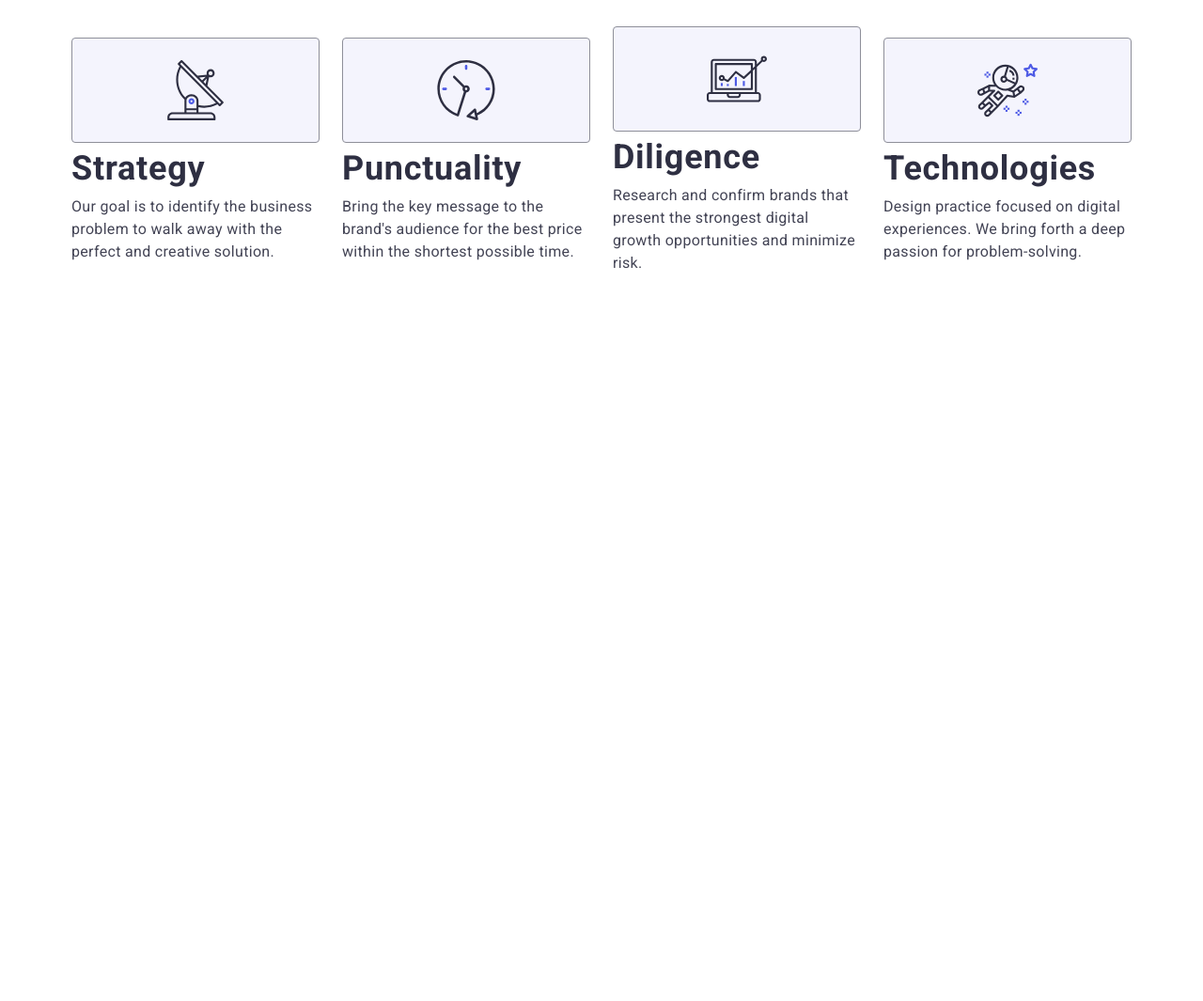
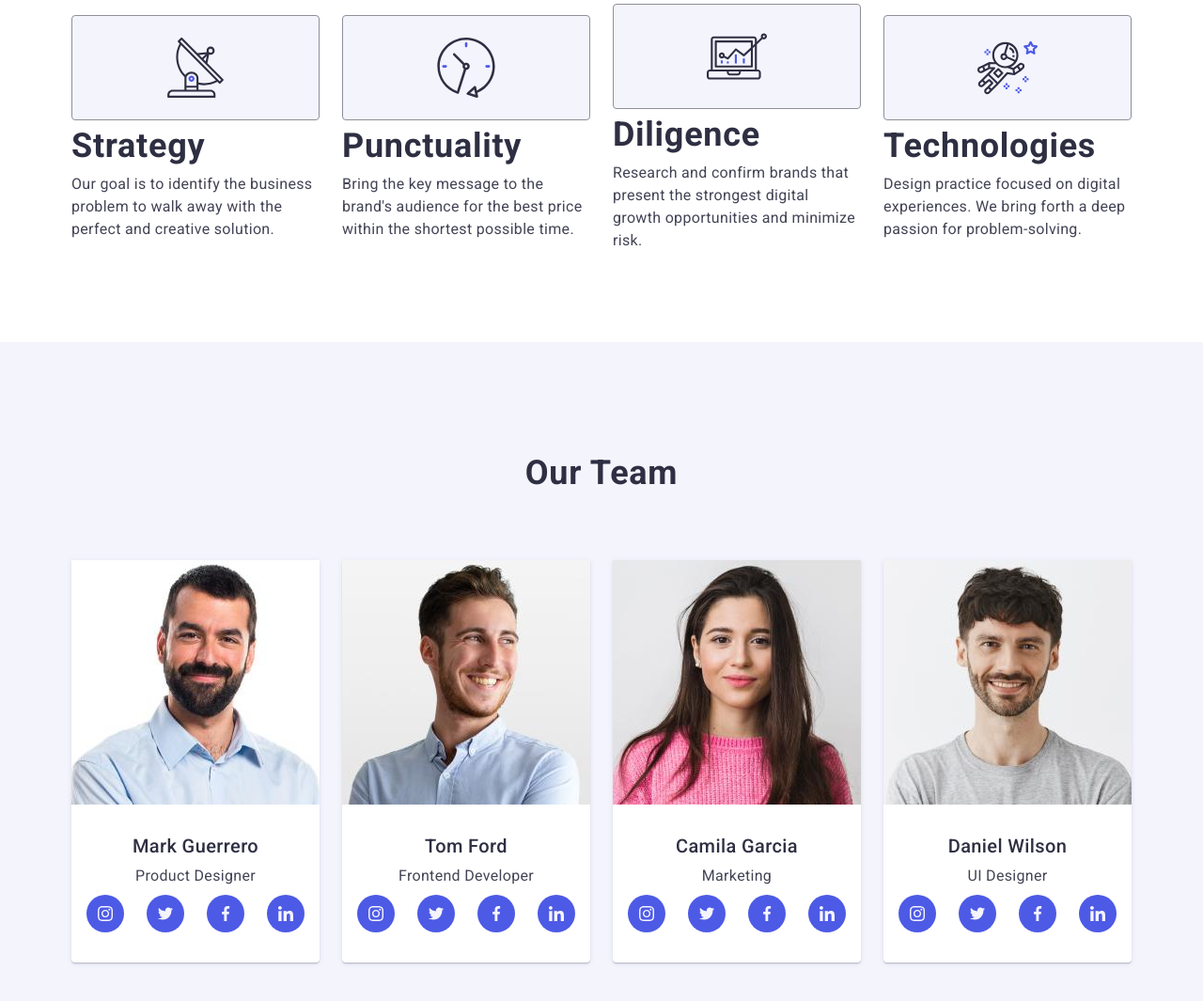
Before and after one commit to MaksymSobotiuk/goit-markup-hw-06, a plain HTML site: page index.html in a window 1280 px wide. Shown: the part 753-1818 px from the top of the page at 94% size. Before the commit the page ends 1165 px from the top, so only its background shows below. Drawn offline with nearby package versions, Linux system fonts and the light colour scheme.

Commit message:
atapted team section

```diff
--- a/css/styles.css
+++ b/css/styles.css
@@ -51,10 +51,7 @@ body {
 
 
 
-.section-paddings {
-    padding-top: 120px;
-    padding-bottom: 120px;
-}
+
 
 .visually-hidden {
     position: absolute;
@@ -336,7 +333,12 @@ screen and (min-device-pixel-ratio: 2) {
 /*/mobile-hero-styles */
 
 
-/* Mobile-featires-styles */
+/* Mobile-features-styles */
+.features-section {
+    padding-top: 96px;
+    padding-bottom: 96px;
+}
+
 .features-icone-container {
     display: none;
 }
@@ -369,7 +371,111 @@ screen and (min-device-pixel-ratio: 2) {
     letter-spacing: 0.02em;
 }
 
-/* /Mobile-featires-styles */
+/* /Mobile-features-styles */
+
+/* Mobile-Team-styles */
+
+.team-list {
+    display: flex;
+    flex-wrap: wrap;
+    flex-direction: column;
+    align-items: center;
+    justify-content: center;
+    gap: 72px;
+}
+
+
+.team-section {
+    background-color: #F4F4FD;
+    padding-top: 96px;
+    padding-bottom: 96px;
+}
+
+.team-main-title {
+    text-align: center;
+    font-size: 36px;
+    font-weight: 700;
+    line-height: 1.11;
+    letter-spacing: 0.02em;
+    text-transform: capitalize;
+    color: #2E2F42;
+    margin-bottom: 72px;
+}
+
+.team-item {
+    background-color: #FFFFFF;
+    width: 264px;
+    height: 428px;
+    border-radius: 0px 0px 4px 4px;
+    box-shadow: 0px 1px 6px rgba(46, 47, 66, 0.08),
+        0px 1px 1px rgba(46, 47, 66, 0.16),
+        0px 2px 1px rgba(46, 47, 66, 0.08);
+}
+
+.team-container {
+    padding-top: 32px;
+    padding-bottom: 32px;
+}
+
+.team-title {
+    text-align: center;
+    font-size: 20px;
+    font-weight: 500;
+    line-height: 1.2;
+    letter-spacing: 0.02em;
+    color: #2E2F42;
+    margin-bottom: 8px;
+}
+
+.team-text {
+    text-align: center;
+    font-size: 16px;
+    line-height: 1.5;
+    margin-bottom: 8px;
+}
+
+.team-icons-list {
+    display: flex;
+    justify-content: center;
+    gap: 24px;
+}
+
+.team-icons-list-item {
+    width: 40px;
+    height: 40px;
+}
+
+.team-icons-link {
+    width: 100%;
+    height: 100%;
+    background-color: #4d5ae5;
+    border-radius: 50%;
+    display: flex;
+    align-items: center;
+    justify-content: center;
+    transition: background-color 250ms cubic-bezier(0.4, 0, 0.2, 1);
+}
+
+
+
+.team-icons-link:hover,
+.team-icons-link:focus {
+    background-color: #404bbf;
+}
+
+.team-icon {
+    fill: #f4f4fd;
+}
+
+
+
+
+
+
+/* /Mobile-Team-styles */
+
+
+
 
 /* /Mobile-styles */
 
@@ -507,13 +613,9 @@ screen and (min-device-pixel-ratio: 2) {
 
     /* /Hero-tablet-styles */
 
-    /* Tablet-featires-styles */
-    /* .features-list {
-        max-width: 736px;
-    } */
+    /* Tablet-features-styles */
 
     .features-list {
-        display: flex;
         flex-wrap: wrap;
         flex-direction: row;
         column-gap: 24px;
@@ -521,14 +623,27 @@ screen and (min-device-pixel-ratio: 2) {
     }
 
     .features-item {
-        flex: 0 0 calc((100% - 24px) / 2);
+        width: calc((100% - 24px) / 2);
     }
 
     .features-title {
         text-align: left;
     }
 
-    /* /Tablet-featires-styles */
+    /* /Tablet-features-styles */
+
+    /* Tablet-team-styles */
+
+    .team-list {
+        flex-direction: row;
+        column-gap: 24px;
+        row-gap: 64px;
+    }
+
+
+
+
+    /* /Tablet-team-styles */
 }
 
 
@@ -575,7 +690,7 @@ screen and (min-device-pixel-ratio: 2) {
     /* /Hero-Desctop-styles */
 
 
-    /* Desctop-featires-styles */
+    /* Desctop-features-styles */
 
     .features-icone-container {
         display: block;
@@ -594,22 +709,31 @@ screen and (min-device-pixel-ratio: 2) {
     }
 
     .features-list {
-        display: flex;
         flex-wrap: wrap;
         flex-direction: row;
-        column-gap: 24px;
     }
 
     .features-item {
         width: calc((100% - 72px) / 4);
-        flex: none;
     }
 
     .features-text {
         font-weight: 400;
     }
 
-    /* /Desctop-featires-styles */
+    /* /Desctop-features-styles */
+
+
+
+    /* Desctop-team-styles */
+
+    .team-section {
+        padding-top: 120px;
+        padding-bottom: 120px;
+    }
+
+
+    /* /Desctop-team-styles */
 }
 
 /* /Desctop-styles */
--- a/index.html
+++ b/index.html
@@ -70,7 +70,7 @@
         </div>
       </section>
       <!-- Features Section -->
-      <section class="features-section section-paddings">
+      <section class="features-section">
         <div class="container">
           <h2 class="visually-hidden">Our Features</h2>
           <ul class="features-list list">
@@ -126,12 +126,13 @@
         </div>
       </section>
       <!-- Team Section -->
-      <!-- <section class="team-section section-paddings">
+      <section class="team-section">
         <div class="container">
           <h2 class="team-main-title">Our Team</h2>
           <ul class="team-list list">
             <li class="team-item">
               <img
+                srcset="./images/team/mark@2x.jpg 2x"
                 src="./images/team/mark.jpg"
                 alt="Man"
                 width="264"
@@ -175,6 +176,7 @@
             </li>
             <li class="team-item">
               <img
+                srcset="./images/team/tom@2x.jpg 2x"
                 src="./images/team/tom.jpg"
                 alt="Man"
                 width="264"
@@ -218,6 +220,7 @@
             </li>
             <li class="team-item">
               <img
+                srcset="./images/team/camila@2x.jpg 2x"
                 src="./images/team/camila.jpg"
                 alt="Women"
                 width="264"
@@ -261,6 +264,7 @@
             </li>
             <li class="team-item">
               <img
+                srcset="./images/team/daniel@2x.jpg 2x"
                 src="./images/team/daniel.jpg"
                 alt="Man"
                 width="264"
@@ -304,9 +308,9 @@
             </li>
           </ul>
         </div>
-      </section> -->
+      </section>
       <!-- Portfolio  -->
-      <!-- <section class="portfolio-section section-paddings">
+      <!-- <section class="portfolio-section">
         <div class="container">
           <h2 class="portfolio-main-title" id="portfolio">Our Portfolio</h2>
           <ul class="portfolio-list list">
```
Also changed, not shown: images/team/camila@2x.jpg (added), images/team/daniel@2x.jpg (added), images/team/mark@2x.jpg (added), images/team/tom@2x.jpg (added).
